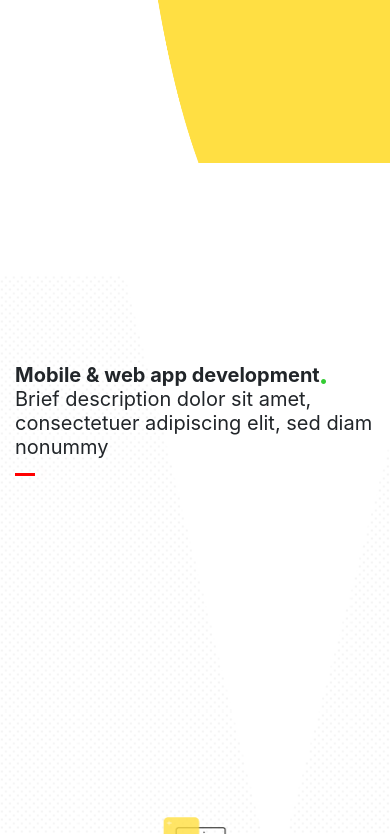
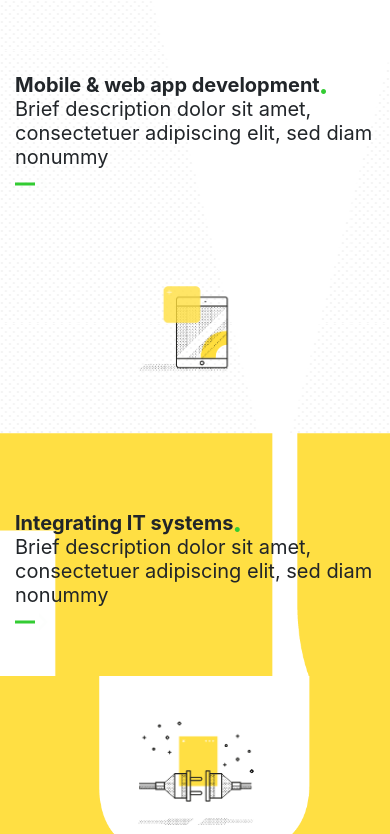
Before and after one commit to Taras19/Test_work_new, a plain HTML site: page index.html in a window 390 px wide. Shown: the part 1166-2000 px from the top of the page. Drawn offline with Linux system fonts and the light colour scheme.

Commit message:
change margin and ....

```diff
--- a/css/mycss.css
+++ b/css/mycss.css
@@ -717,13 +717,29 @@ button:hover::before{
 	.mobile-web-icon,
 	.design-development-icon,
 	.relationship-management-icon{
-		padding-top:90vmin;
+		//padding-top:90vmin;
 	}
 	.our-approach{
 		background-position:-165px -530px;
 	}
 	.latest-news-container{
 		background-position:10px 0;
+	}
+	/**/
+	.old-software h2,
+	.mobile-web h3,
+	.integrating-systems-content h3,
+	.design-development h3,
+	.relationship-management-content h3,
+	.main-container-conversation h2{
+		margin-top:20vmin;
+	}
+	.our-approach h3,
+	.case-study h3{
+		margin-top:35vmin;
+	}
+	.right-arrow-green.arrow{
+		margin-bottom:20vmin;
 	}
 }
 @media screen and (max-width:590px){
@@ -747,6 +763,33 @@ button:hover::before{
 	}
 
 }
+/**/
+@media screen and (max-width:575px){
+	.integrating-systems-icon,
+	.mobile-web-icon,
+	.design-development-icon,
+	.relationship-management-icon{
+		padding-top:50vmin;
+	}
+	.right-arrow-green.arrow{
+		margin-bottom:10vmin;
+	}
+	.animation-bg{
+		background-size:10vmin ;
+		transition:2s;
+	}
+
+	.animation-bg-js.animation-bg{
+		background-size:40vmin ;
+	}
+	.integrating-systems-icon{
+		background-size:100% 100%,10vmin ;
+	}
+	.animation-bg-js.integrating-systems-icon{
+		background-size:100% 100%,40vmin ;
+	}
+}
+/**/
 @media screen and (max-width:380px){
 	.search-container-title {
 	    margin: 20px 60px 30px 0;
@@ -766,47 +809,66 @@ button:hover::before{
 }
 
 .animation-bg-js.animation-bg{
-	background-size:29vmin ;
+	background-size:30vmin ;
 }
 .integrating-systems-icon{
 	background-size:100% 100%,10vmin ;
 }
 .animation-bg-js.integrating-systems-icon{
-	background-size:100% 100%,29vmin ;
+	background-size:100% 100%,30vmin ;
 }
-.arrow {
-	//display:flex;
-}
+
 
 .arrow span{
 	position:relative;
 	margin-right:-5px;
 	width:10px;
 	height:20px;
-	//border:1px solid green;
 	color:transparent;
 }
-.arrow span::before{
+.down-arrow-white.arrow span::before{
 	content:"";
 	width:10px;
 	height:3px;
 	position:absolute;
 	top:50%;
 	left:0;
-	margin-top:-1px;
-	background-color:red;
+	transform: translate(0,-50%);
+	background-color:#FFFFFF;
 }
-.arrow span:last-child::before{
+.down-arrow-white.arrow span:last-child::before{
 	content:"";
 	height:13px;
 	width:13px;
-	border:3px solid red;
+	border:3px solid #FFFFFF;
 	background-color:transparent;
 	position:absolute;
 	top:50%;
-	//left:50px;
 	transform-origin: 100% 0;
 	transform:rotate(45deg);
 	border-left-color:transparent;
 	border-bottom-color:transparent;
 }
+.right-arrow-green.arrow span::before{
+	content:"";
+	width:10px;
+	height:3px;
+	position:absolute;
+	top:50%;
+	left:0;
+	transform: translate(0,-50%);
+	background-color:#33cc33;
+}
+.right-arrow-green.arrow span:last-child::before{
+	content:"";
+	height:13px;
+	width:13px;
+	border:3px solid #33cc33;
+	background-color:transparent;
+	position:absolute;
+	top:50%;
+	transform-origin: 100% 0;
+	transform:rotate(45deg);
+	border-left-color:transparent;
+	border-bottom-color:transparent;
+}
--- a/index.html
+++ b/index.html
@@ -53,7 +53,7 @@
     </div>
     <div class="container-fluid old-software">
       <div class="row">
-        <div class="col-10 ml-auto">
+        <div class="col-sm-10 ml-auto">
           <h2 class="animated-title">Old software costing you time and money?
             <!--<br>
             <span>Hut Forty Two is the answer<sub class="point">&#8226;</sub></span>-->
```
